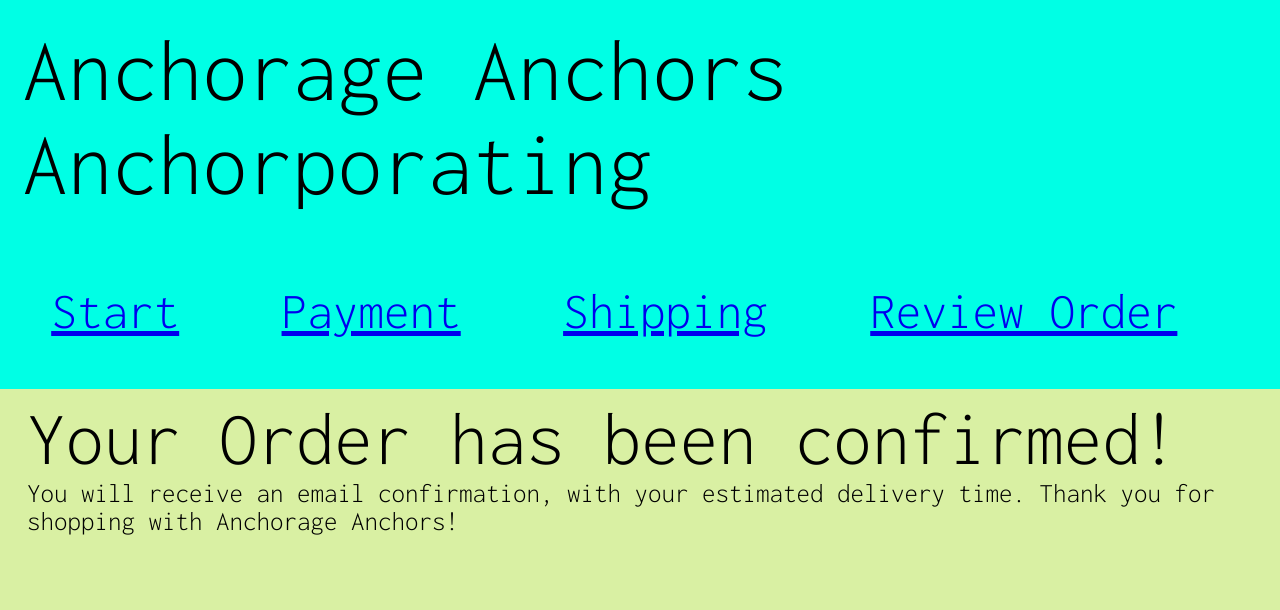
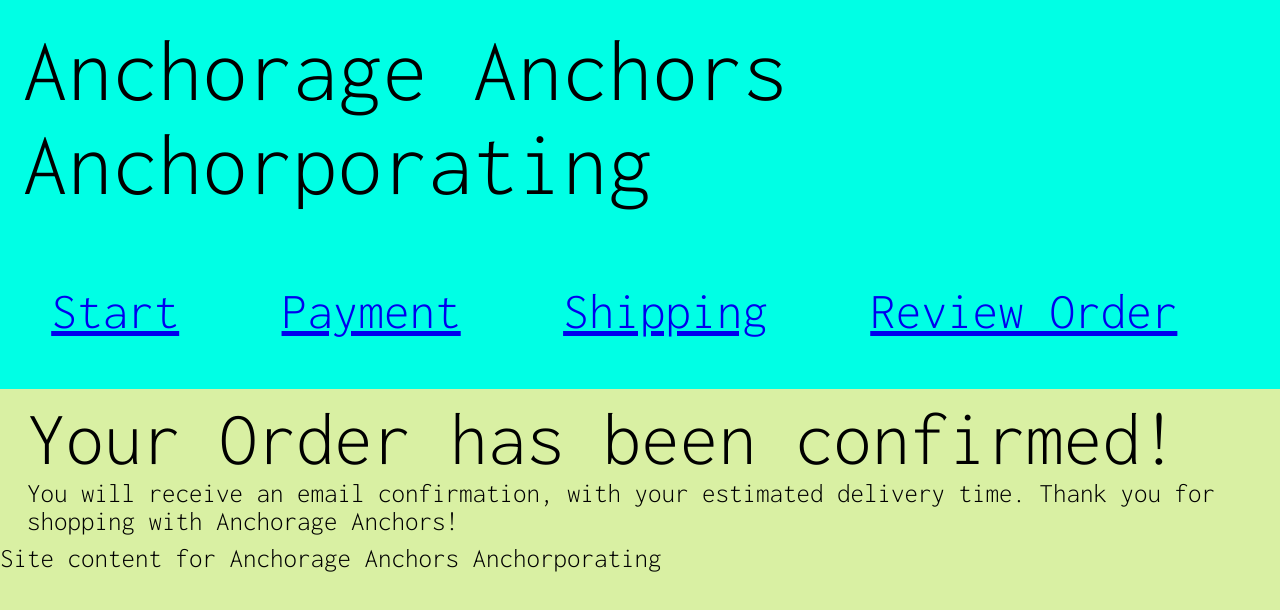
Before and after one commit to enzoferrario/Anchor-Antics, a website: page confirm/index.html in a window 1280 px wide. Drawn offline with Linux system fonts and the light colour scheme.

Commit message:
Add footer to confirm page

```diff
--- a/confirm/index.html
+++ b/confirm/index.html
@@ -32,3 +32,9 @@
       <p>You will receive an email confirmation, with your estimated delivery time. Thank you for
       shopping with Anchorage Anchors!</p>
     </main>
+    <footer id="footer">
+      <p>Site content for Anchorage Anchors Anchorporating</p>
+    </footer>
+  <script src="../main.js"></script>
+  </body>
+</html>
```
